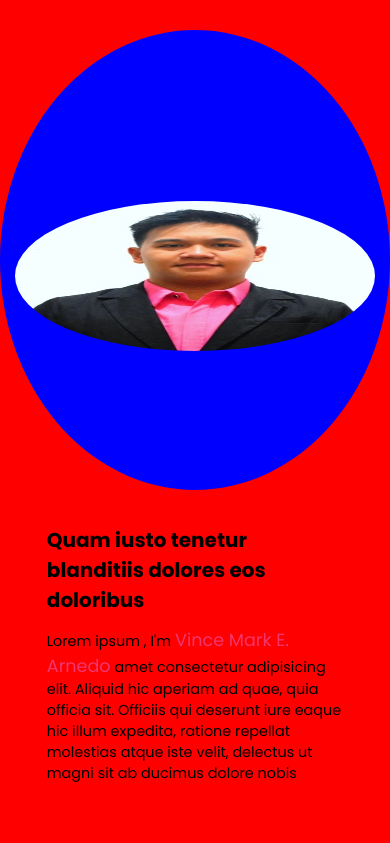
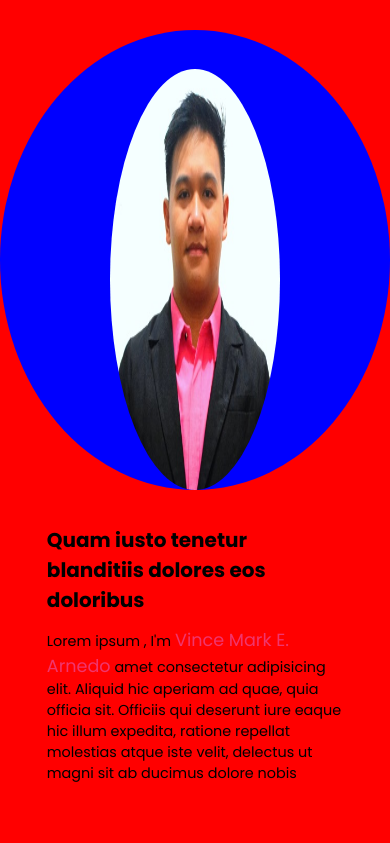
Before and after one commit to VinceMarkArnedo/VinceMarkArnedo.github.io, a PHP site: page / in a window 390 px wide. Shown: the part 51-894 px from the top of the page. Run offline with PHP 8.4, Linux system fonts and the light colour scheme.

Commit message:
Update style.css

```diff
--- a/css/style.css
+++ b/css/style.css
@@ -129,8 +129,8 @@ html{
 
     .profpic img{
         object-fit: fill;
-        min-width:100%;
-        min-height:auto;
+        min-width:auto;
+        min-height:100%;
         max-width:auto;
         max-height:auto;
 
```
